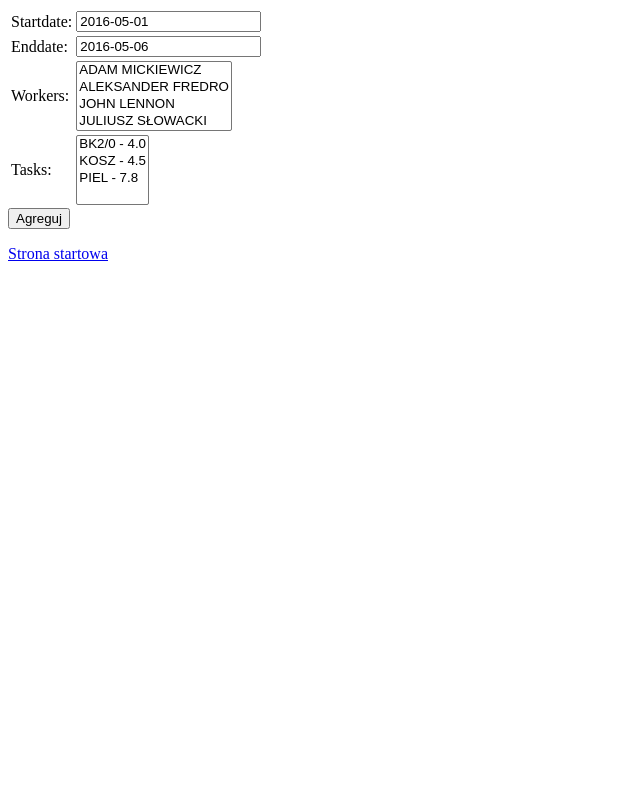
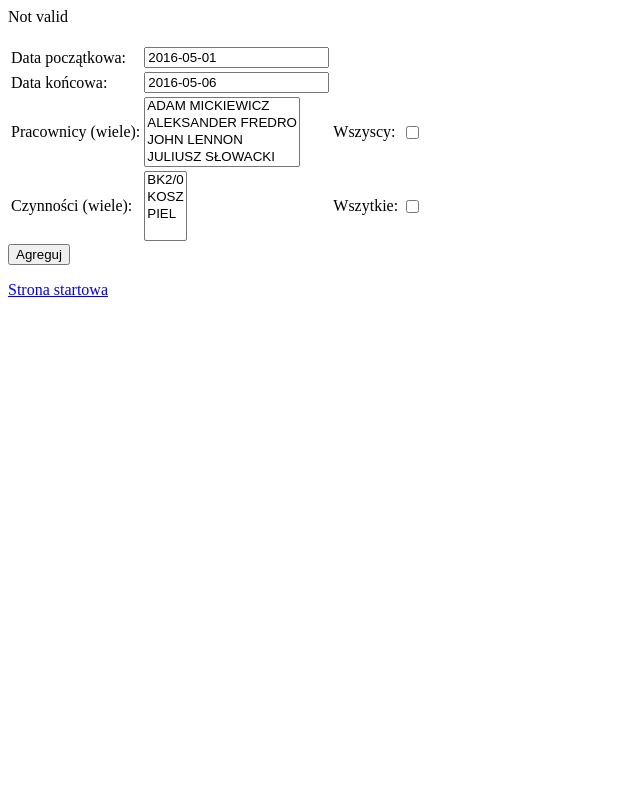
Before and after one commit to PiotrekSotor/Django, a Django app: page /proj_2/aggregator_form/ in a window 1280 px wide. Shown: the whole page, without its empty margins (0-640 px from the left). Run offline with Django 3.2, Linux system fonts and the light colour scheme; data comes from the database, SQL or seed files in the repository; both versions use the stored data as it was after the commit.

Commit message:
aggregations

```diff
--- a/project/proj_2/forms.py
+++ b/project/proj_2/forms.py
@@ -34,10 +34,12 @@ class JobForm(forms.Form):
         super().__init__(*args, **kwargs)
 
 class AggregatorForm(forms.Form):
-    startdate = forms.DateField(required=1)
-    enddate = forms.DateField(required=1)
-    workers = forms.ModelMultipleChoiceField(queryset=Worker.objects.order_by('name'), required=1)
-    tasks = forms.ModelMultipleChoiceField(queryset=Task.objects.order_by('task_code'),required=1)
+    startdate = forms.DateField(required=1, label='Data początkowa')
+    enddate = forms.DateField(required=1, label='Data końcowa')
+    workers = forms.ModelMultipleChoiceField(queryset=Worker.objects.order_by('name'),  label='Pracownicy (wiele)', required=0)
+    tasks = forms.ModelMultipleChoiceField(queryset=Task.objects.order_by('task_code'), label='Czynności (wiele)', required=0)
+    all_workers = forms.BooleanField(label='Wszyscy', required=0)
+    all_tasks = forms.BooleanField(label='Wszytkie', required=0)
 
     def __init__(self, *args, **kwargs):
         super().__init__(*args, **kwargs)
--- a/project/proj_2/models.py
+++ b/project/proj_2/models.py
@@ -8,7 +8,7 @@ class Task(models.Model):
     wage = models.FloatField(default=0)
 
     def __str__(self):
-        return "%s - %s" % (self.task_code, self.wage)
+        return "%s" % (self.task_code)
 
 class Worker(models.Model):
     name = models.CharField(max_length=200, unique=1)
--- a/project/proj_2/templates/proj_2/aggregator.html
+++ b/project/proj_2/templates/proj_2/aggregator.html
@@ -16,10 +16,14 @@
         <tr>
             <td>{{ form.workers.label_tag }}</td>
             <td>{{ form.workers}}</td>
+            <td>{{ form.all_workers.label_tag }}</td>
+            <td>{{ form.all_workers }}</td>
         </tr>
         <tr>
             <td>{{ form.tasks.label_tag }}</td>
             <td>{{ form.tasks}}</td>
+            <td>{{ form.all_tasks.label_tag }}</td>
+            <td>{{ form.all_tasks }}</td>
         </tr>
     </table>
     <input type="submit" value="Agreguj">
@@ -36,9 +40,9 @@
         </tr>
     {% for t in w.tasks %}
         <tr>
-            <td>t.task_code</td>
-            <td>t.count</td>
-            <td>t.sum</td>
+            <td>{{ t.task_code}}</td>
+            <td>{{t.count}}</td>
+            <td>{{ t.sum}}</td>
         </tr>
     {% endfor %}
     </table>
--- a/project/proj_2/urls.py
+++ b/project/proj_2/urls.py
@@ -1,6 +1,5 @@
 from django.conf.urls import url, include
 from django.conf import settings
-import registration
 from django.contrib.auth import views as auth_views
 from . import views
 
--- a/project/proj_2/views.py
+++ b/project/proj_2/views.py
@@ -4,6 +4,7 @@ from .forms import TaskForm, WorkerForm, JobForm, AggregatorForm
 from django.db import IntegrityError
 import datetime
 from datetime import date
+from django.db.models import Sum, Count
 from django.conf import settings
 from django.contrib.auth.decorators import login_required
 from django.template import Context
@@ -161,7 +162,7 @@ def job_edit(request, job_id):
     initials = {'worker_combobox': job.person_id,
                 'task_code_combobox': job.task_code_id,
                 'count': job.count,
-                'date':job.date,
+                'date': job.date,
                 'id': job.id}
     form = JobForm(initial=initials)
     context = {'form': form, 'edit': 1}
@@ -183,9 +184,67 @@ def jobs(request, message='', context={}):
         context['form'] = JobForm()
     return render(request, "proj_2/jobs.html", context)
 
+
 def aggregator(request, message='', context={}):
-    context['form'] = AggregatorForm(initial= {'startdate': date(date.today().year, date.today().month, 1),'enddate': date.today()})
+    if message:
+        context['message'] = message
+    if 'forn' not in context:
+        context['form'] = AggregatorForm(
+            initial={'startdate': date(date.today().year, date.today().month, 1), 'enddate': date.today()})
     return render(request, "proj_2/aggregator.html", context)
 
+
 def aggregator_form(request):
-    return aggregator(request)
+    if request.method == 'GET':
+
+        form = AggregatorForm(request.GET)
+        if form.is_valid():
+            print('valided', form.cleaned_data)
+            context = {}
+            workers = []
+            if form.cleaned_data['all_workers']:
+                workers_to_search = Worker.objects.all()
+            else:
+                workers_to_search = form.cleaned_data['workers']
+            if form.cleaned_data['all_tasks']:
+                all = Task.objects.all()
+                tasks_to_search = []
+                for a in all:
+                    tasks_to_search += [a.id]
+            else:
+                all = form.cleaned_data['tasks']
+                tasks_to_search = []
+                for a in all:
+                    task = Task.objects.get(task_code=a)
+                    tasks_to_search += [task.id]
+            print('Workers to search: ',workers_to_search)
+            print('Tasks to search:   ',tasks_to_search)
+            for w in workers_to_search:
+                sum_overall = 0
+                worker = {'name': w}
+                tasks_ = []
+                res = Job.objects.filter(person__name=w)\
+                    .filter(date__lte=form.cleaned_data['enddate'])\
+                    .filter(date__gte=form.cleaned_data['startdate'])\
+                    .values('task_code')\
+                    .annotate(Count('count'), Sum('count'))
+                print('Results: ', res)
+                for r in res:
+                    if not  r['task_code'] in tasks_to_search:
+                        continue
+                    count = r['count__count']
+                    task_code_id = r['task_code']
+                    sum = r['count__sum']
+                    task = get_object_or_404(Task, pk=task_code_id)
+                    # task = Task.objects.get(task_code=task_code_id)
+                    sum *= task.wage
+                    sum_overall += sum
+                    tasks_ += [{'task_code': task.task_code, 'count': count, 'sum': sum}]
+                worker['tasks'] = tasks_
+                workers += [worker]
+            context['workers'] = workers
+            return aggregator(request, message='Alles Gut', context=context)
+        else:
+            print(form.errors)
+            return aggregator(request, message='Not valid')
+    return aggregator(request, message='Not GET')
--- a/project/project/settings.py
+++ b/project/project/settings.py
@@ -38,7 +38,6 @@ INSTALLED_APPS = [
     'django.contrib.contenttypes',
     'django.contrib.sessions',
     'django.contrib.messages',
-    'registration',
 
 ]
 
```
Also changed, not shown: project/db.sqlite3.
